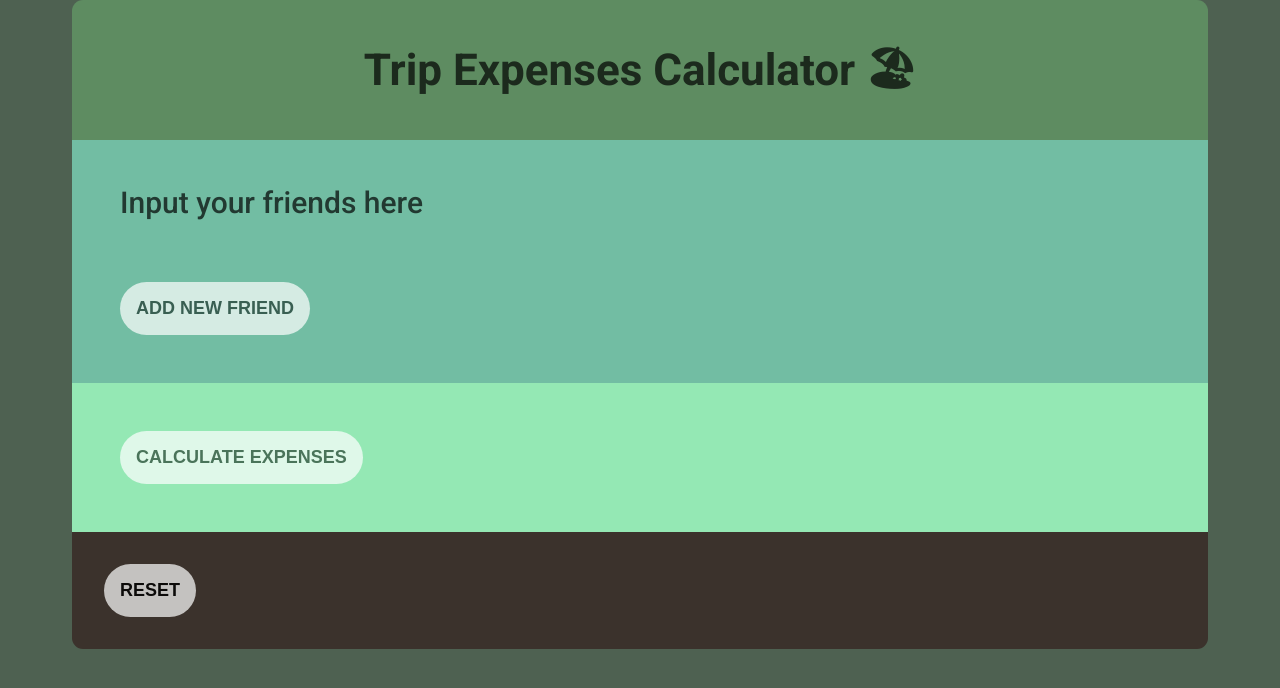
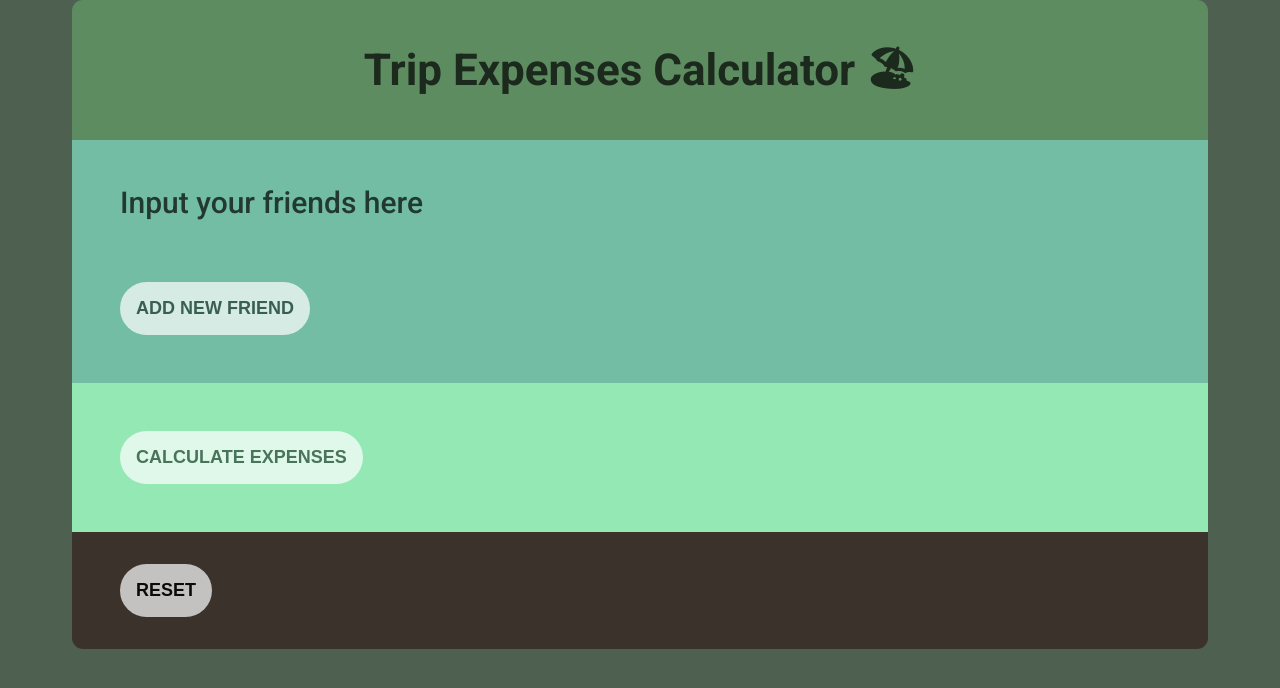
Before and after one commit to beckalee7774/Trip-Expense-Calculator, a React (Create React App) app: page / in a window 1280 px wide. Shown: the top 688 px of the page. Built offline with nearby package versions, Linux system fonts and the light colour scheme.

Commit message:
added padding to footer to align buttons

```diff
--- a/src/index.css
+++ b/src/index.css
@@ -149,6 +149,7 @@ body {
 .footer {
   background-color: #3b322c;
   padding: 3.2rem;
+  padding-left: 4.8rem;
   color: #fff;
   border-bottom-left-radius: 11px;
   border-bottom-right-radius: 11px;
```
